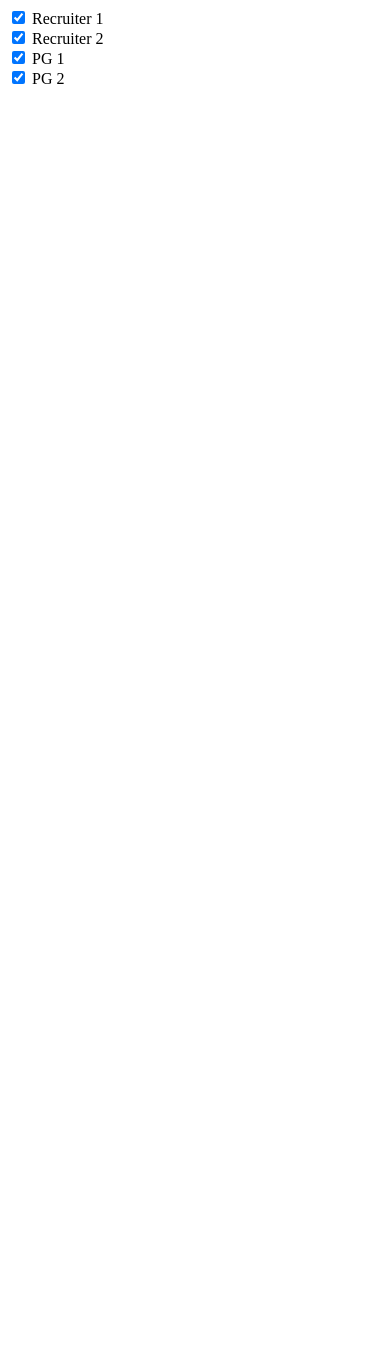
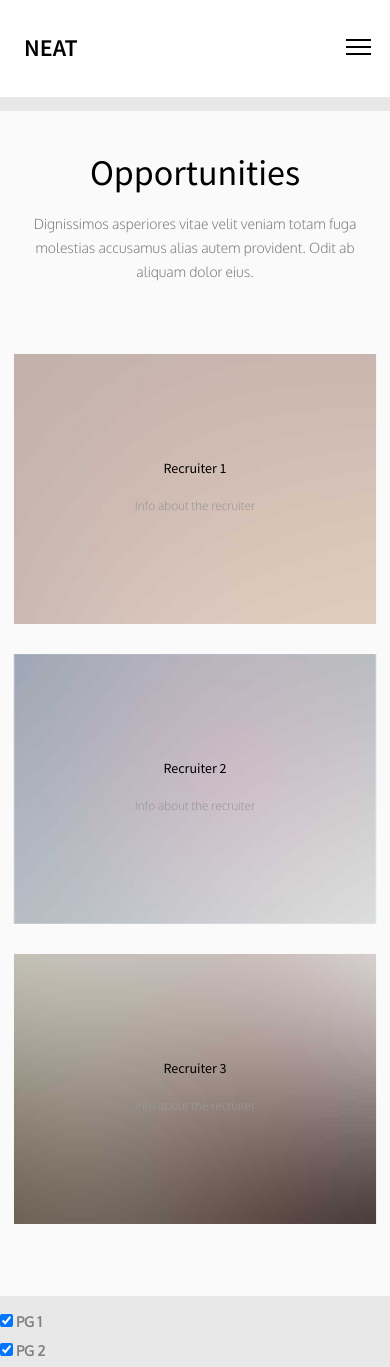
Before and after one commit to PrabhuPratik27/GBH2k18, a website: page src/student.html in a window 390 px wide. Before the commit the page ends 844 px from the top, so only its background shows below. Drawn offline with Linux system fonts and the light colour scheme.

Commit message:
Changes to student.html

```diff
--- a/src/student.html
+++ b/src/student.html
@@ -1,9 +1,97 @@
-<!DOCTYPE html>
+<!DOCTYPE HTML>
 <html>
-<head>
-	<title></title>
-</head>
-<body>
+	<head>
+	<meta charset="utf-8">
+	<meta http-equiv="X-UA-Compatible" content="IE=edge">
+
+	<title>Neat &mdash; Free Website Template, Free HTML5 Template by freehtml5.co</title>
+	<meta name="viewport" content="width=device-width, initial-scale=1">
+	<meta name="description" content="Free HTML5 Website Template by freehtml5.co" />
+	<meta name="keywords" content="free website templates, free html5, free template, free bootstrap, free website template, html5, css3, mobile first, responsive" />
+	<meta name="author" content="freehtml5.co" />
+
+	<!--
+	//////////////////////////////////////////////////////
+
+	FREE HTML5 TEMPLATE
+	DESIGNED & DEVELOPED by FreeHTML5.co
+
+	Website: 		http://freehtml5.co/
+	Email: 			info@freehtml5.co
+	Twitter: 		http://twitter.com/fh5co
+	Facebook: 		https://www.facebook.com/fh5co
+
+	//////////////////////////////////////////////////////
+	 -->
+
+  	<!-- Facebook and Twitter integration -->
+	<meta property="og:title" content=""/>
+	<meta property="og:image" content=""/>
+	<meta property="og:url" content=""/>
+	<meta property="og:site_name" content=""/>
+	<meta property="og:description" content=""/>
+	<meta name="twitter:title" content="" />
+	<meta name="twitter:image" content="" />
+	<meta name="twitter:url" content="" />
+	<meta name="twitter:card" content="" />
+
+	<link href="https://fonts.googleapis.com/css?family=Oxygen:300,400" rel="stylesheet">
+	<link href="https://fonts.googleapis.com/css?family=Source+Sans+Pro:400,600,700" rel="stylesheet">
+
+	<!-- Animate.css -->
+	<link rel="stylesheet" href="css/animate.css">
+	<!-- Icomoon Icon Fonts-->
+	<link rel="stylesheet" href="css/icomoon.css">
+	<!-- Bootstrap  -->
+	<link rel="stylesheet" href="css/bootstrap.css">
+
+	<!-- Magnific Popup -->
+	<link rel="stylesheet" href="css/magnific-popup.css">
+
+	<!-- Flexslider  -->
+	<link rel="stylesheet" href="css/flexslider.css">
+
+	<!-- Theme style  -->
+	<link rel="stylesheet" href="css/style.css">
+
+	<!-- Modernizr JS -->
+	<script src="js/modernizr-2.6.2.min.js"></script>
+	<!-- FOR IE9 below -->
+	<!--[if lt IE 9]>
+	<script src="js/respond.min.js"></script>
+	<![endif]-->
+	<!-- jQuery -->
+	<script src="js/jquery.min.js"></script>
+	<!-- jQuery Easing -->
+	<script src="js/jquery.easing.1.3.js"></script>
+	<!-- Bootstrap -->
+	<script src="js/bootstrap.min.js"></script>
+	<!-- Waypoints -->
+	<script src="js/jquery.waypoints.min.js"></script>
+	<!-- Flexslider -->
+	<script src="js/jquery.flexslider-min.js"></script>
+	<!-- Magnific Popup -->
+	<script src="js/jquery.magnific-popup.min.js"></script>
+	<script src="js/magnific-popup-options.js"></script>
+	<!-- Counters -->
+	<script src="js/jquery.countTo.js"></script>
+	<!-- Main -->
+	<script src="js/main.js"></script>
+
+	</head>
+	<body>
+
+	<div class="fh5co-loader"></div>
+
+	<div id="page">
+	<div id="new-header">
+		 <script>
+		 	$(document).ready(function(){
+            	$("#new-header").load("header.html");
+        });
+        </script>
+	</div>
+	<div class="fh5co-loader"></div>
 
 	<section class="Acceptbtn">
 
@@ -11,15 +99,44 @@
 
 	<section class="RecList">
 
-		<div class="custom-control custom-checkbox">
-  			<input type="checkbox" class="custom-control-input" id="defaultIndeterminate2" checked>
-  			<label class="custom-control-label" for="defaultIndeterminate2">Recruiter 1</label>
+		<div class="container-wrap">
+			<div id="fh5co-work" class="fh5co-light-grey">
+			<div class="row animate-box">
+				<div class="col-md-6 col-md-offset-3 text-center fh5co-heading">
+					<h1>Opportunities</h1>
+					<p>Dignissimos asperiores vitae velit veniam totam fuga molestias accusamus alias autem provident. Odit ab aliquam dolor eius.</p>
+				</div>
+			</div>
+			<div class="row">
+				<div class="col-md-4 text-center animate-box">
+					<a href="work-single.html" class="work"  style="background-image: url(images/portfolio-1.jpg);">
+						<div class="desc">
+							<h3>Recruiter 1</h3>
+							<span>Info about the recruiter</span>
+						</div>
+					</a>
+				</div>
+				<div class="col-md-4 text-center animate-box">
+					<a href="work-single.html" class="work" style="background-image: url(images/portfolio-2.jpg);">
+						<div class="desc">
+							<h3>Recruiter 2</h3>
+							<span>Info about the recruiter</span>
+						</div>
+					</a>
+				</div>
+				<div class="col-md-4 text-center animate-box">
+					<a href="work-single.html" class="work" style="background-image: url(images/portfolio-3.jpg);">
+						<div class="desc">
+							<h3>Recruiter 3</h3>
+							<span>Info about the recruiter</span>
+						</div>
+					</a>
+				</div>
+			</div>
+		</div>
 		</div>
 
-		<div class="custom-control custom-checkbox">
-  			<input type="checkbox" class="custom-control-input" id="defaultIndeterminate2" checked>
-  			<label class="custom-control-label" for="defaultIndeterminate2">Recruiter 2</label>
-		</div>
+	</div><!-- END container-wrap -->
 
 	</section>
 
```
